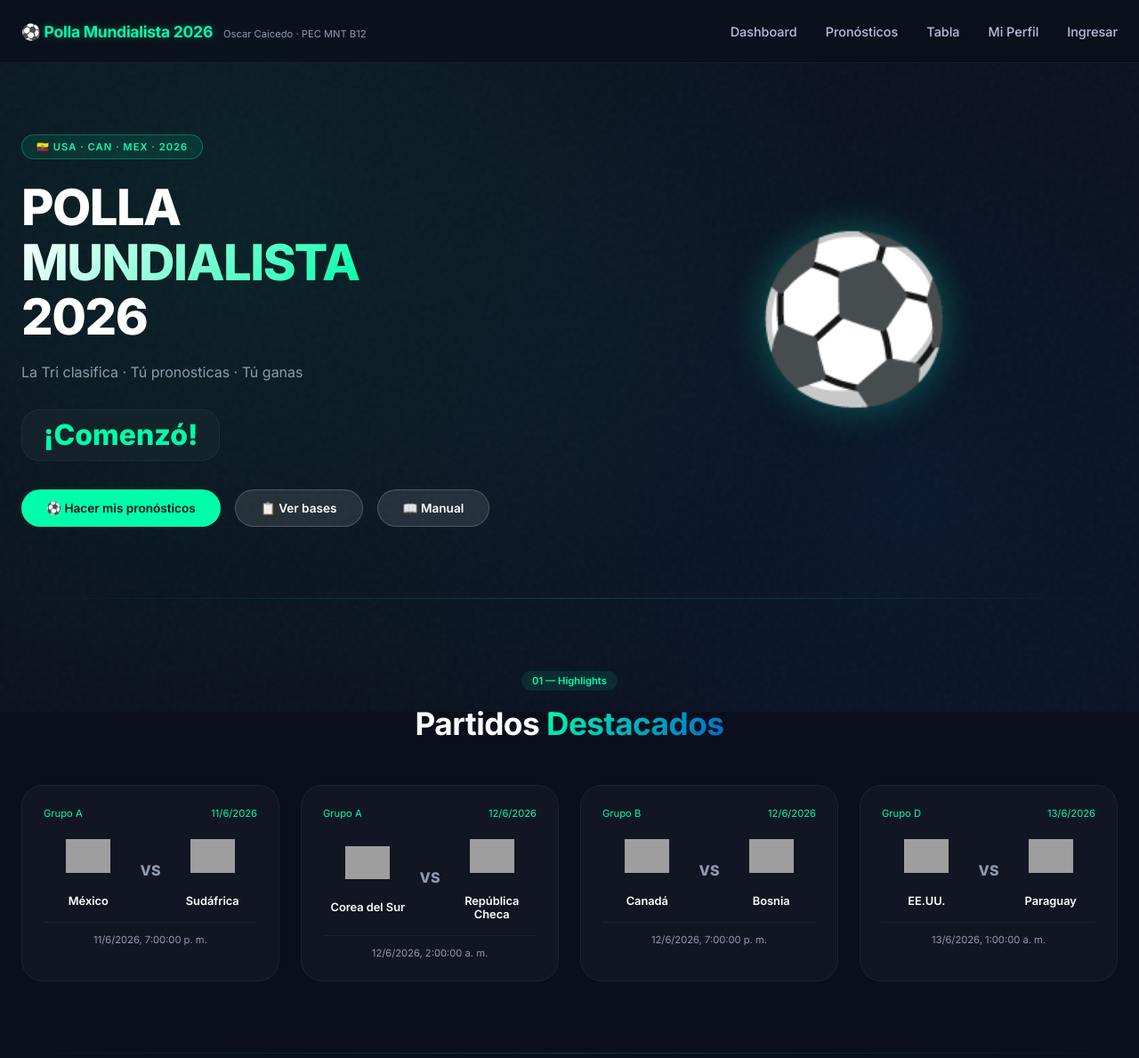
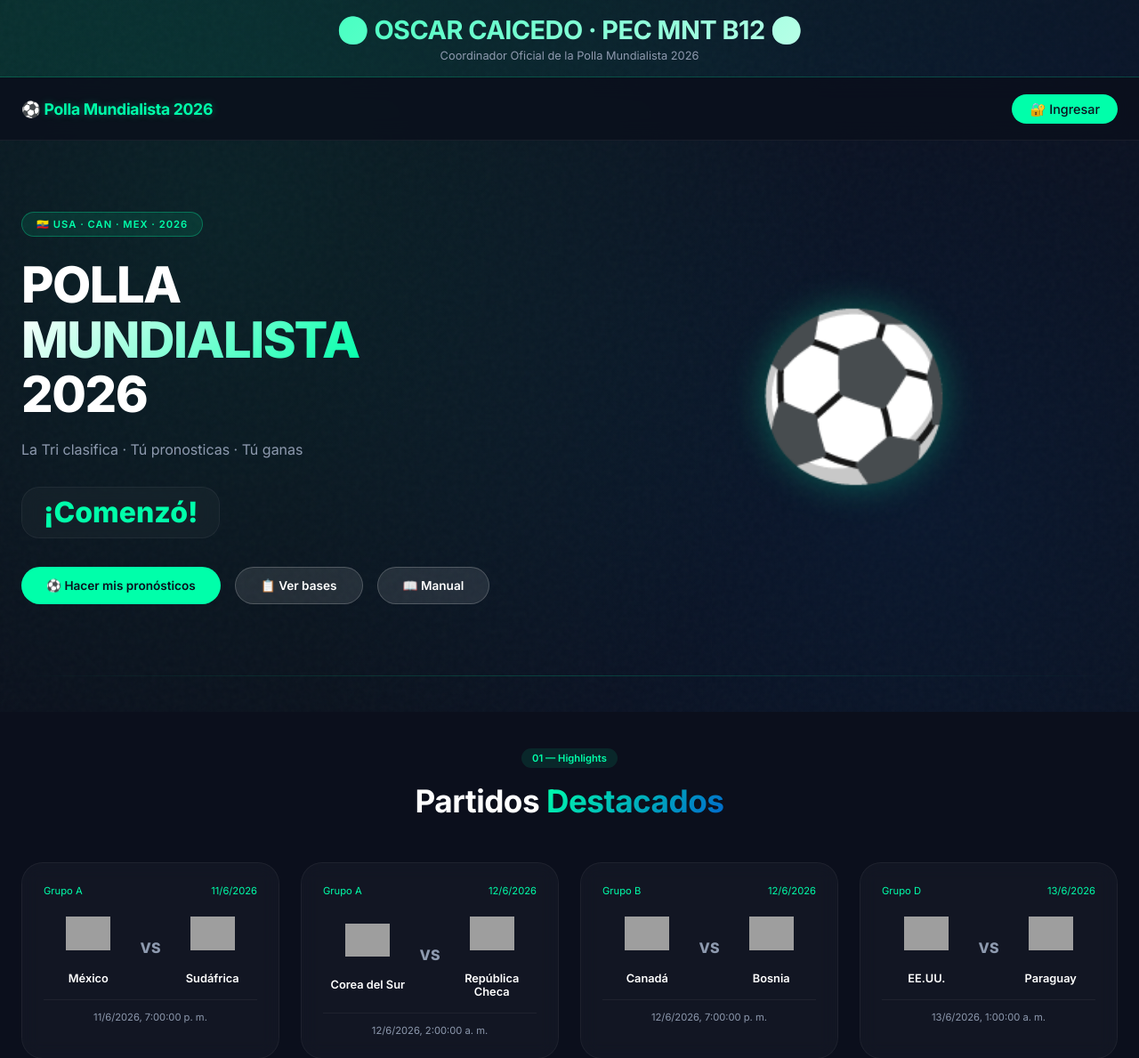
Before and after one commit to andyrdavila-lgtm/polla, a Flask app: page / in a window 1280 px wide. Shown: the top 1189 px of the page at 89% size. Run offline with Flask 3, Linux system fonts and the light colour scheme; data comes from the database, SQL or seed files in the repository; grey boxes are pictures that could not be loaded.

Commit message:
Update index.html

```diff
--- a/templates/index.html
+++ b/templates/index.html
@@ -577,6 +577,30 @@
     border-radius: 12px;
   }
 
+  /* Oscar Caicedo destacado */
+  .oscar-brand {
+    text-align: center;
+    padding: 16px 24px;
+    background: linear-gradient(135deg, rgba(0, 255, 170, 0.1), rgba(0, 102, 204, 0.05));
+    border-bottom: 1px solid rgba(0, 255, 170, 0.2);
+  }
+
+  .oscar-brand h2 {
+    font-size: 1.8rem;
+    font-weight: 700;
+    letter-spacing: -0.5px;
+    background: linear-gradient(135deg, #00FFAA, #FFFFFF);
+    -webkit-background-clip: text;
+    background-clip: text;
+    color: transparent;
+  }
+
+  .oscar-brand p {
+    font-size: 0.8rem;
+    color: #8E9AAF;
+    margin-top: 4px;
+  }
+
   /* Responsive */
   @media (max-width: 768px) {
     .hero-title { font-size: 2.5rem; }
@@ -598,7 +622,19 @@
     .nav-links.active { left: 0; }
     .section { padding: 50px 20px; }
     .quote { margin: 0 20px 50px; padding: 24px; }
+    .oscar-brand h2 { font-size: 1.3rem; }
   }
+
+  @media (max-width: 480px) {
+    .countdown-item { padding: 8px 16px; min-width: 60px; }
+    .countdown-number { font-size: 1.3rem; }
+    .btn { padding: 10px 20px; font-size: 0.75rem; }
+  }
+
+  /* Scrollbar */
+  ::-webkit-scrollbar { width: 6px; }
+  ::-webkit-scrollbar-track { background: rgba(255, 255, 255, 0.05); }
+  ::-webkit-scrollbar-thumb { background: #00FFAA; border-radius: 3px; }
 </style>
 </head>
 <body>
@@ -606,21 +642,22 @@
 <div class="bg-gradient"></div>
 <div class="noise"></div>
 
+<!-- Banner destacado de Oscar Caicedo -->
+<div class="oscar-brand">
+  <h2>⚽ OSCAR CAICEDO · PEC MNT B12 ⚽</h2>
+  <p>Coordinador Oficial de la Polla Mundialista 2026</p>
+</div>
+
 <nav class="navbar">
   <div class="nav-container">
     <div class="logo">
       <span>⚽ <span class="accent">Polla Mundialista 2026</span></span>
-      <span class="sub">Oscar Caicedo · PEC MNT B12</span>
     </div>
     <div class="menu-toggle" id="menuToggle">
       <span></span><span></span><span></span>
     </div>
     <ul class="nav-links" id="navLinks">
-      <li><a href="{{ url_for('dashboard') }}">Dashboard</a></li>
-      <li><a href="{{ url_for('pronosticos') }}">Pronósticos</a></li>
-      <li><a href="{{ url_for('tabla_posiciones') }}">Tabla</a></li>
-      <li><a href="{{ url_for('perfil') }}">Mi Perfil</a></li>
-      <li><a href="{{ url_for('login') }}">Ingresar</a></li>
+      <li><a href="{{ url_for('login') }}" class="btn-primary" style="background:#00FFAA; color:#0B0F1C; padding:8px 20px; border-radius:40px;">🔐 Ingresar</a></li>
     </ul>
   </div>
 </nav>
```
